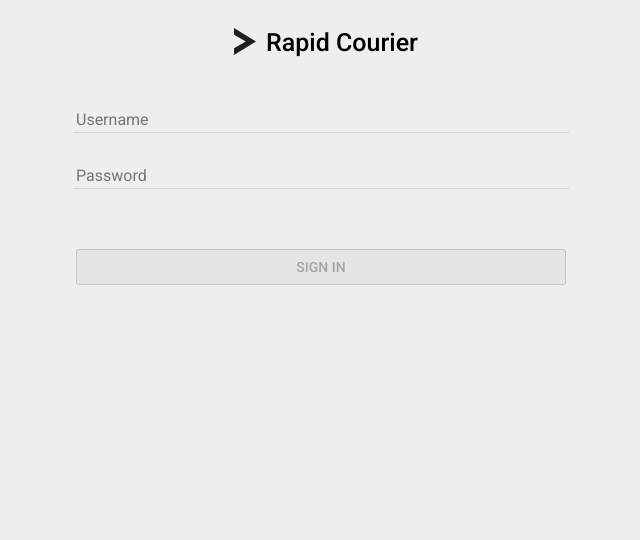
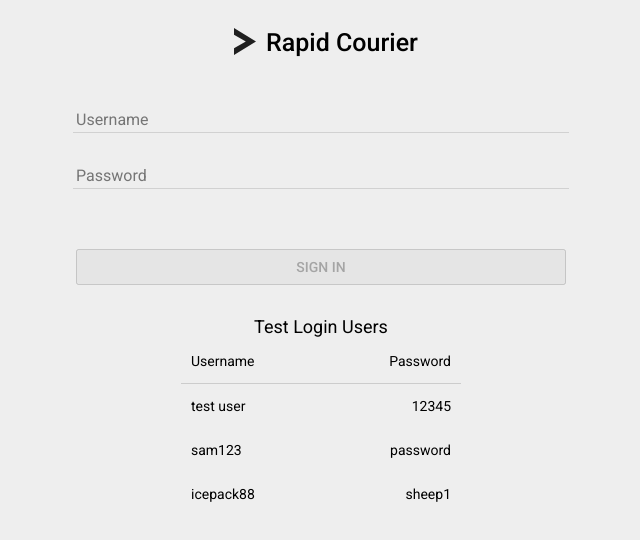
Before and after one commit to GeorgeHawkins/rapid_courier_old, a React (Create React App) app: page / in a window 1280 px wide. Shown: the top 540 px of the page, without its empty margins (319-959 px from the left). Built offline with nearby package versions, Linux system fonts and the light colour scheme.

Commit message:
minor code cleanup

```diff
--- a/src/App.css
+++ b/src/App.css
@@ -74,7 +74,19 @@ h1 {
   font-weight: 500;
   height: 36px;
   margin: 30px 0px;
+}
 
+.TestUsersHeader {
+  display: flex;
+  justify-content: space-between;
+  padding: 10px 0;
+  font-size: 14px;
+  font-weight: bold;
+}
+
+.TestUsersText {
+  margin: 0 10px;
+  font-weight: 400;
 }
 
 .JobScreen {
@@ -96,6 +108,12 @@ h1 {
   color: #000000;
   padding: 5px 5px;
   white-space: pre-wrap;
+  display: flex;
+}
+
+.JobDetailsFlexContainer {
+  display: flexbox;
+  flex-direction: column;
 }
 
 .JobDetailsGrey {
--- a/src/Components/IndividualJob.js
+++ b/src/Components/IndividualJob.js
@@ -19,49 +19,44 @@ export class IndividualJob extends Component {
           <h1>Job</h1>
 
           <div className='JobDetails'>
-            <table>
-              <tbody>
-              <tr>
-                <td rowSpan='2'><img src={Pickup}
+              <img src={Pickup}
                   alt='Pickup'
-                className='JobIcons'/></td>
-                <td><span className='JobDetailsGrey'>Pickup from </span>{this.props.pickupAdd1}</td>
-              </tr>
-              <tr>
-                <td>{this.props.pickupAdd2}</td>
-              </tr>
-              </tbody>
-            </table>
+                  className='JobIcons'/>
+
+              <div className='JobDetailsFlexContainer'>
+                <div>
+                  <span className='JobDetailsGrey'>Pickup from </span>{this.props.pickupAdd1}
+                </div>
+                <div>
+                  {this.props.pickupAdd2}
+                </div>
+              </div>
+
             </div>
 
             <div className='JobDetails'>
-            <table>
-              <tbody>
-              <tr>
-                <td rowSpan='2'><img src={Dropoff}
+              <img src={Dropoff}
                   alt='Dropoff'
-                className='JobIcons'/></td>
-                <td><span className='JobDetailsGrey'>Drop-off at </span>{this.props.dropoffAdd1}</td>
-              </tr>
-              <tr>
-                <td>{this.props.dropoffAdd2}</td>
-              </tr>
-              </tbody>
-            </table>
+                  className='JobIcons'/>
+
+              <div className='JobDetailsFlexContainer'>
+                <div>
+                  <span className='JobDetailsGrey'>Drop-off at </span>{this.props.dropoffAdd1}
+                </div>
+
+                <div>
+                  {this.props.dropoffAdd2}
+                </div>
+              </div>
+
             </div>
 
           <div className='JobDetails'>
-            <table>
-              <tbody>
-              <tr>
-                <td><img src={Pays}
+                <img src={Pays}
                 alt='$'
                 className='JobIcons'
-                style={{padding: '0 12px 0 6px'}}/></td>
-                <td><span className='JobDetailsGrey'>Pays </span>${this.props.pays}</td>
-              </tr>
-              </tbody>
-            </table>
+                style={{padding: '0 12px 0 5px'}}/>
+                <span className='JobDetailsGrey'>Pays </span>${this.props.pays}
           </div>
 
           </div>
--- a/src/Components/Jobs.js
+++ b/src/Components/Jobs.js
@@ -20,14 +20,14 @@ export class Jobs extends Component {
       this.setState({ isLoaded: false})
       await new Promise(r => setTimeout(r, 1000));
 
-      let res = await fetch('/jobs', {
+      const res = await fetch('/jobs', {
         method: 'get',
         headers: {
           'Content-Type': 'application/json'
         }
       });
 
-      let result = await res.json();
+      const result = await res.json();
       if (result.length > 0) {
         this.setState({
           jobs: result,
--- a/src/Components/LoginForm.js
+++ b/src/Components/LoginForm.js
@@ -6,12 +6,12 @@ export class LoginForm extends Component {
 
   state = {
     username: '',
-    password: ''
+    password: '',
   }
 
 
   onChange = (e) => {
-    let val = e.target.value;
+    const val = e.target.value;
     if (val.length > 12) return;
     this.setState({ [e.target.name]: val})
   }
@@ -23,6 +23,10 @@ export class LoginForm extends Component {
     })
   }
 
+  async doCreateAccount() {
+    console.log('account made');
+  }
+
   async doLogin() {
     if (!this.state.username || !this.state.password) {
       return;
@@ -30,7 +34,7 @@ export class LoginForm extends Component {
 
     try {
 
-      let res = await fetch('/login', {
+      const res = await fetch('/login', {
         method: 'post',
         headers: {
           'Accept': 'application/json',
@@ -42,7 +46,7 @@ export class LoginForm extends Component {
         })
       });
 
-      let result = await res.json();
+      const result = await res.json();
       if (result && result.success) {
         UserStore.isLoggedIn = true;
       }
@@ -62,6 +66,8 @@ export class LoginForm extends Component {
 
   render() {
       return (
+        <div>
+
           <form className='LoginForm'>
 
           <input
@@ -90,7 +96,40 @@ export class LoginForm extends Component {
           />
 
           </form>
-    )
+
+
+          <div style={{width: "40%", margin: "auto", fontSize: "18px"}}>
+            Test Login Users
+
+
+          <div className='TestUsersHeader' style={{borderBottom: "1px solid #ccc"}}>
+            <div className='TestUsersText'>Username</div>
+            <div className='TestUsersText'>Password</div>
+          </div>
+
+          <div className='TestUsersHeader'>
+            <div className='TestUsersText'>test user</div>
+            <div className='TestUsersText'>12345</div>
+          </div>
+
+          <div className='TestUsersHeader'>
+            <div className='TestUsersText'>sam123</div>
+            <div className='TestUsersText'>password</div>
+          </div>
+
+          <div className='TestUsersHeader'>
+            <div className='TestUsersText'>icepack88</div>
+            <div className='TestUsersText'>sheep1</div>
+          </div>
+
+          </div>
+
+
+
+        </div>
+
+      );
+
   }
 
 }
```
Lines whose indentation alone changed are shown as unchanged.
